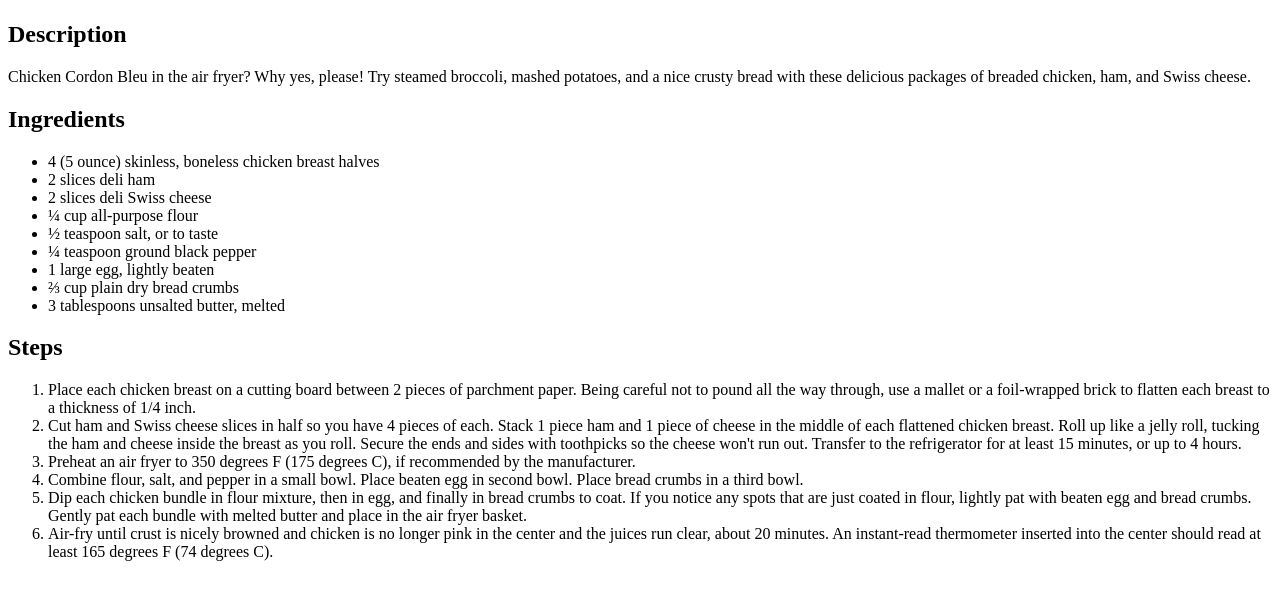
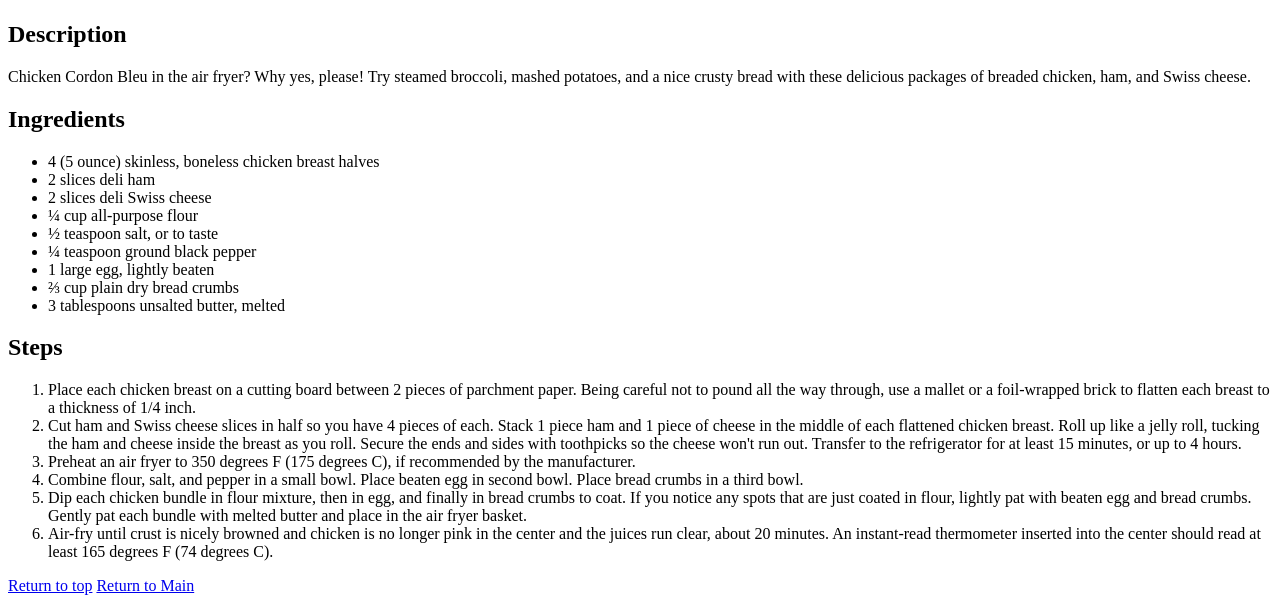
Before and after one commit to cjmesguerra/odin-recipes, a plain HTML site: page recipes/chicken-cordon-bleu-in-the-air-fryer.html in a window 1280 px wide. Shown: the part 383-986 px from the top of the page. Before the commit the page ends 960 px from the top, so only its background shows below. Drawn offline with Linux system fonts and the light colour scheme.

Commit message:
Added 'Return to top' and 'Return to Main' links on all recipe pages

```diff
--- a/recipes/chicken-cordon-bleu-in-the-air-fryer.html
+++ b/recipes/chicken-cordon-bleu-in-the-air-fryer.html
@@ -32,5 +32,7 @@
         <li>Dip each chicken bundle in flour mixture, then in egg, and finally in bread crumbs to coat. If you notice any spots that are just coated in flour, lightly pat with beaten egg and bread crumbs. Gently pat each bundle with melted butter and place in the air fryer basket.</li>
         <li>Air-fry until crust is nicely browned and chicken is no longer pink in the center and the juices run clear, about 20 minutes. An instant-read thermometer inserted into the center should read at least 165 degrees F (74 degrees C).</li>
     </ol>
+    <a href="#header">Return to top</a>
+    <a href="../index.html">Return to Main</a>
 </body>
 </html>
```
Also changed, not shown: recipes/fluffy-mashed-potatoes.html (+2 -0 lines), recipes/pasta-with-chicken-and-mushroom-alfredo-sauce.html (+2 -0 lines).
